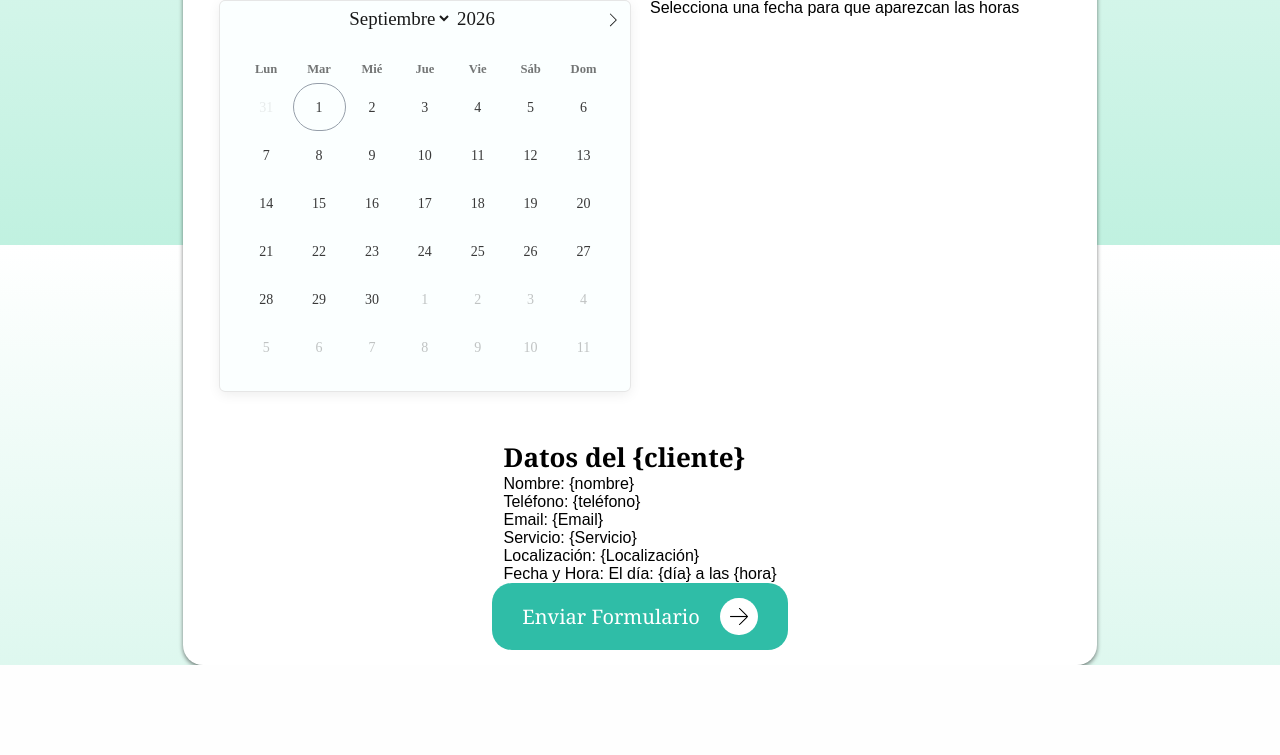
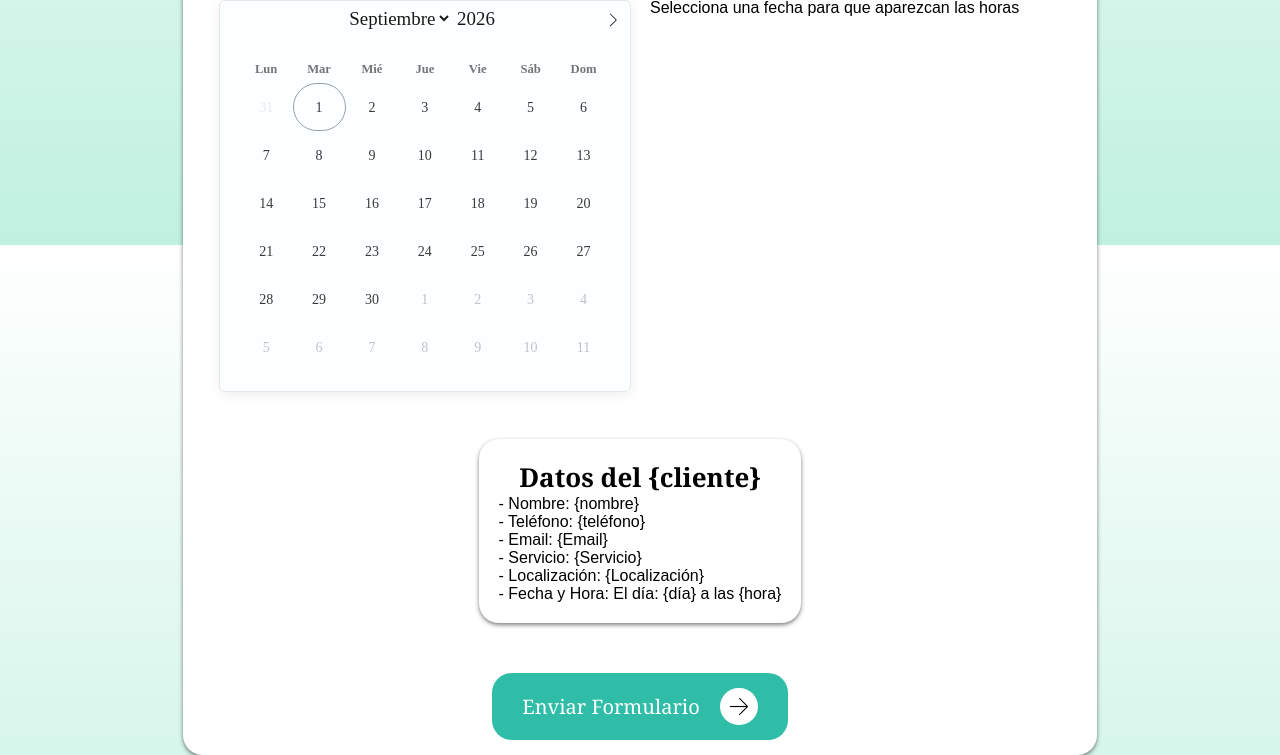
Before and after one commit to Javiier99/app-booking-simple, a PHP site: page / in a window 1280 px wide. Shown: the part 555-1310 px from the top of the page. Before the commit the page ends 1220 px from the top, so only its background shows below. Run offline with PHP 8.4, Linux system fonts and the light colour scheme; data that the repository does not hold is empty.

Commit message:
Estamos con el código para ir colocando los datos del cliente a mediad que los vaya colocando

```diff
--- a/public/css/style.css
+++ b/public/css/style.css
@@ -118,7 +118,7 @@ body{
 
 
 
-.body-form-div-divx3button-labelDiv-divx2-divx2{
+.body-form-div-divx3button-labelDiv-divx2-divx2, .body-form-div-divx3button-labelDiv-divx2-divx2__active{
     width: 50%;
     display: flex;
     flex-direction: row;
@@ -128,9 +128,17 @@ body{
     cursor: pointer;
     border-radius: 2rem;
     border: 1px solid var(--light-grey);
+
+}
+.body-form-div-divx3button-labelDiv-divx2-divx2{
     background-color: rgba(255, 0, 0, 0);
 
 }
+
+.body-form-div-divx3button-labelDiv-divx2-divx2__active{
+    background-color: var(--light-green);
+}
+
 
 .body-form-div-divx3button-labelDiv-divx2-divx2:hover{
     background-color: var(--light-green);
@@ -138,9 +146,6 @@ body{
     border: 1px solid var(--green-dark);
 }
 
-.body-form-div-divx3button-labelDiv-divx2-divx2__active{
-    background-color: red;
-}
 
 .body-form-div-divx3button-labelDiv-divx2-divx2-img{
     border-radius: 100%;
@@ -149,6 +154,10 @@ body{
     width: 3rem;
     height: 3rem;
     background-color: var(--light-grey);
+}
+
+.body-form-div-divx3button-labelDiv-divx2-divx2__active .body-form-div-divx3button-labelDiv-divx2-divx2-img{
+    background-color: var(--green-selection-button);
 }
 
 .body-form-div-divx3button-labelDiv-divx2-divx2:hover .body-form-div-divx3button-labelDiv-divx2-divx2-img{
@@ -187,3 +196,20 @@ body{
     font-size: 1.8rem;
     font-weight: bold;
 }
+
+
+
+/* Datos del cliente */
+
+
+.body-form-div-divx3button-h2div{
+    display: flex;
+    flex-direction: column;
+    justify-content: center;
+    margin-bottom: 5rem;
+    padding: 2rem;
+}
+
+.body-form-div-divx3button-h2div--h2{
+    text-align: center;
+}
--- a/public/index.php
+++ b/public/index.php
@@ -21,7 +21,7 @@
 
 
         <form class="body-form-div box-shadow" action="" method="post">
-            <div class="body-form-div-divx3button ">
+            <div class="body-form-div-divx3button">
                 <div class="form-div-divx3Button-divx4">
                     <div class="form-div-divx3Button-divx4-labelinput">
                         <label class="form-div-divx3Button-divx4-labelinput--label" for="name">Nombre</label>
@@ -37,12 +37,6 @@
                     </div>
                     <div class="form-div-divx3Button-divx4-labelinput">
                         <label class="form-div-divx3Button-divx4-labelinput--label" for="service">Servicios</label>
-                        <!-- <select class="form-div-divx3Button-divx4-labelinput--select" name="service" id="service">
-                            <option value="" disabled selected>Escoje un Servicio</option>
-                            <option name="service1" id="service1" class="form-div-divx3Button-divx4-labelinput--select--opcion" value="Ejemplo1">Ejemplo 1</option>
-                            <option name="service2" id="service2" class="form-div-divx3Button-divx4-labelinput--select--opcion" value="Ejemplo2">Ejemplo 2</option>
-                        </select> -->
-
                         <div class="form-div-divx3Button-divx4-labelinput-services" id="form-div-divx3Button-divx4-labelinput-services">
 
                         </div>
@@ -92,15 +86,15 @@
                 </div>
 
                 <!-- Esta sección va a aparecer cuando el usuario coloque algún nombre -->
-                <div>
-                    <h2>Datos del {cliente}</h2> <!-- La idea es que el usuario al rellenar su nombre, aparezca justo en esa zona -->
+                <div class="body-form-div-divx3button-h2div box-shadow">
+                    <h2 class="body-form-div-divx3button-h2div--h2">Datos del {cliente}</h2> <!-- La idea es que el usuario al rellenar su nombre, aparezca justo en esa zona -->
                     <div>
-                        <p>Nombre: {nombre}</p>
-                        <p>Teléfono: {teléfono}</p>
-                        <p>Email: {Email}</p>
-                        <p>Servicio: {Servicio}</p>
-                        <p>Localización: {Localización}</p>
-                        <p>Fecha y Hora: El día: {día} a las {hora}</p>
+                        <p>- Nombre: {nombre}</p>
+                        <p>- Teléfono: {teléfono}</p>
+                        <p>- Email: {Email}</p>
+                        <p>- Servicio: {Servicio}</p>
+                        <p>- Localización: {Localización}</p>
+                        <p>- Fecha y Hora: El día: {día} a las {hora}</p>
                     </div>
                 </div>
 
--- a/public/js/calendar.js
+++ b/public/js/calendar.js
@@ -84,7 +84,6 @@ export function saveInputHourDate(){
     const inputHourSelect = document.getElementById('date');
     const inputDateSelect = document.getElementById('time');
 
-
     inputDateSelect.value = fechaSeleccionada;
     inputHourSelect.value = horaSeleccionada;
 
--- /dev/null
+++ b/public/js/data_client_public.js
@@ -0,0 +1,40 @@
+// Aquí se mostrarán los datos del cliente una vez que él cliente los vaya rellenando poco a poco tendrán la lógica para saber si lo que pone es medianamente cierto o no
+
+
+
+
+
+
+
+
+
+
+
+export function dataClientName(){
+    const name = document.getElementById("name");
+
+    const textoName = name.value
+
+    console.log(textoName)
+
+
+}
+// const phone = document.getElementById("phone");
+//     const email = document.getElementById("email");
+//     const localization = document.getElementById("name");
+//     const dateDay = document.getElementById("dateDay");
+//     const dateHours = document.getElementById("dateHours");
+
+
+
+//   const textoPhone = phone.value
+//     const textoEmail = email.value
+//     const textoLocalization = localization.value
+//     const textoDateDay = dateDay.value
+//     const textoDateHours = dateHours.value
+
+//   console.log(textoPhone)
+//     console.log(textoEmail)
+//     console.log(textoLocalization)
+//     console.log(textoDateDay)
+//     console.log(textoDateHours)
--- a/public/js/main.js
+++ b/public/js/main.js
@@ -15,17 +15,20 @@ import {obtenerServicios} from "./services.js";
 import {selectedService} from "./services.js";
 import {localization} from "./localizations.js";
 import {localizationActive} from "./localizations.js";
+import {dataClientName} from "./data_client_public.js";
 
 
 document.addEventListener("DOMContentLoaded", ()=>{
     inicializarCalendar();
     obtenerServicios();
     localization();
+
 })
 
 document.addEventListener("click", selectedHours);
 document.addEventListener("click", selectedService);
 document.addEventListener("click", saveInputHourDate);
+
 
 const buttonsPlaceCite = document.querySelectorAll(
     'button[name="place_cite"]'
@@ -33,3 +36,15 @@ const buttonsPlaceCite = document.querySelectorAll(
 buttonsPlaceCite.forEach(button => {
     button.addEventListener("click", localizationActive);
 });
+
+
+
+
+
+// Código para poder colocar el nombre en datos del cliente
+
+const inputName = document.querySelectorAll('#name')
+
+inputName.forEach(inputName => {
+    inputName.addEventListener("click", dataClientName);
+})
```
